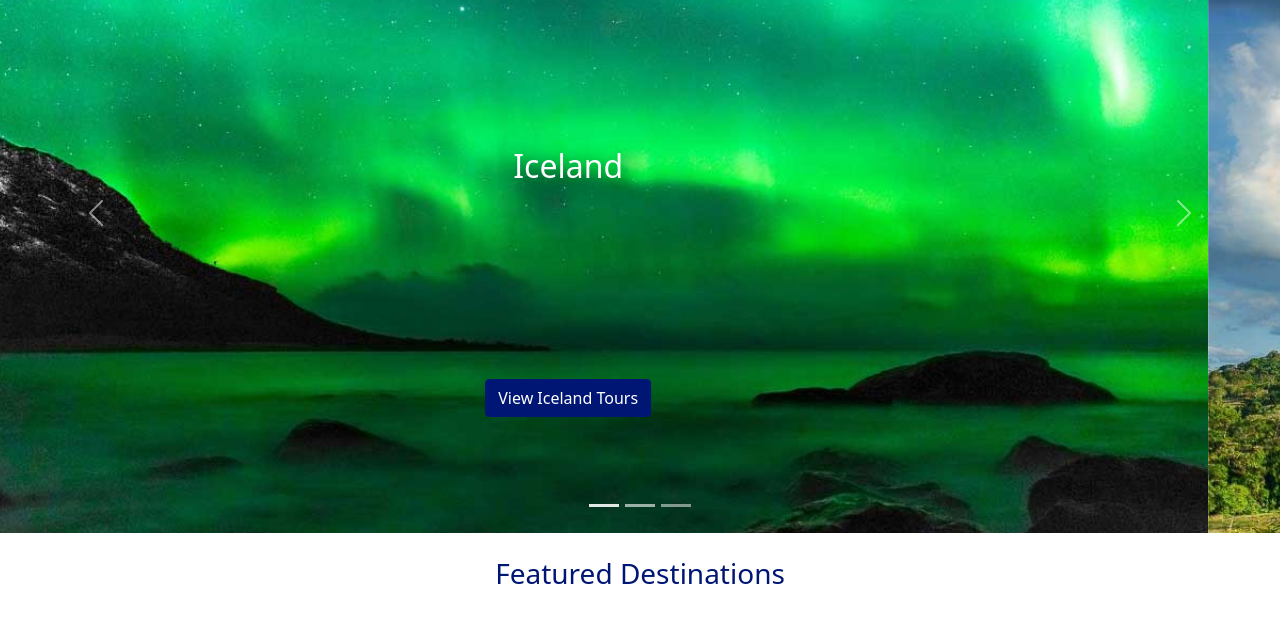
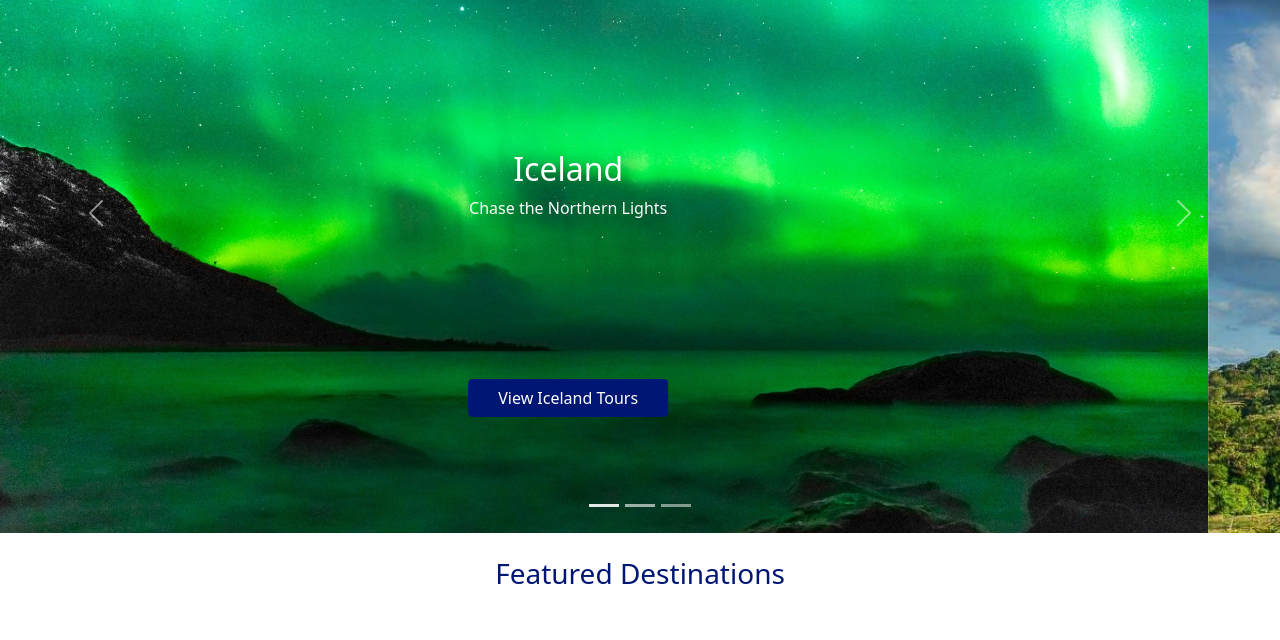
Before and after one commit to JillBirchall/bootstrap-travel-landing-page, a website: page index.html in a window 1280 px wide. Shown: the part 107-747 px from the top of the page. Drawn offline with nearby package versions, Linux system fonts and the light colour scheme; files whose address does not match are found by name.

Commit message:
Improving image carousel

```diff
--- a/index.html
+++ b/index.html
@@ -145,9 +145,10 @@
       </div>
       <div class="carousel-inner">
         <div class="carousel-item active slide">
-          <img src="images/slideshow/icelandv2.jpg" class="d-block w-100 slideshow-image" alt="...">
+          <img src="images/slideshow/iceland.jpg" class="d-block w-100 slideshow-image" alt="...">
           <div class="carousel-caption">
             <h2 class="slideshow-country">Iceland</h2>
+            <p class="slideshow-description">Chase the Northern Lights</p>
             <button class="btn btn-primary slideshow-btn">View Iceland Tours</button>
           </div>
         </div>
@@ -155,6 +156,7 @@
           <img src="images/slideshow/costa-rica.jpg" class="d-block w-100 slideshow-image" alt="...">
           <div class="carousel-caption">
             <h2 class="slideshow-country">Costa Rica</h2>
+            <p class="slideshow-description">Visit volcanoes and explore cloud forests</p>
             <button class="btn btn-primary slideshow-btn">View Costa Rica Tours</button>
           </div>
         </div>
@@ -162,7 +164,7 @@
           <img src="images/slideshow//indonesiav2.jpg" class="d-block w-100 slideshow-image" alt="...">
           <div class="carousel-caption">
             <h2 class="slideshow-country">Indonesia</h2>
-
+            <p class="slideshow-description">Explore temples and dive shipwrecks</p>
             <button class="btn btn-primary slideshow-btn">View Indonesia Tours</button>
           </div>
         </div>
--- a/scss/sections/_carousel.scss
+++ b/scss/sections/_carousel.scss
@@ -3,14 +3,14 @@
 
 .carousel-caption {
   height: 100%;
-
-  .slideshow-country {
-    @include absoluteHorizontalCenter(50%);
-  }
+  display: flex;
+  flex-direction: column;
+  justify-content: center;
 
   .slideshow-btn {
     @include absoluteHorizontalCenter(15%);
-    font-size: 0.8rem;
+    font-size: 0.9rem;
+    width: 200px;
 
     @include media-breakpoint-up(sm) {
       font-size: 1rem;
@@ -32,6 +32,7 @@
   }
 }
 
-.slideshow-country {
+.slideshow-country,
+.slideshow-description {
   text-shadow: 5px 5px 20px rgba(0, 0, 0, 1);
 }
```
Also changed, not shown: assets/css/styles.css, images/slideshow/iceland.jpg (added), 1 other file.
